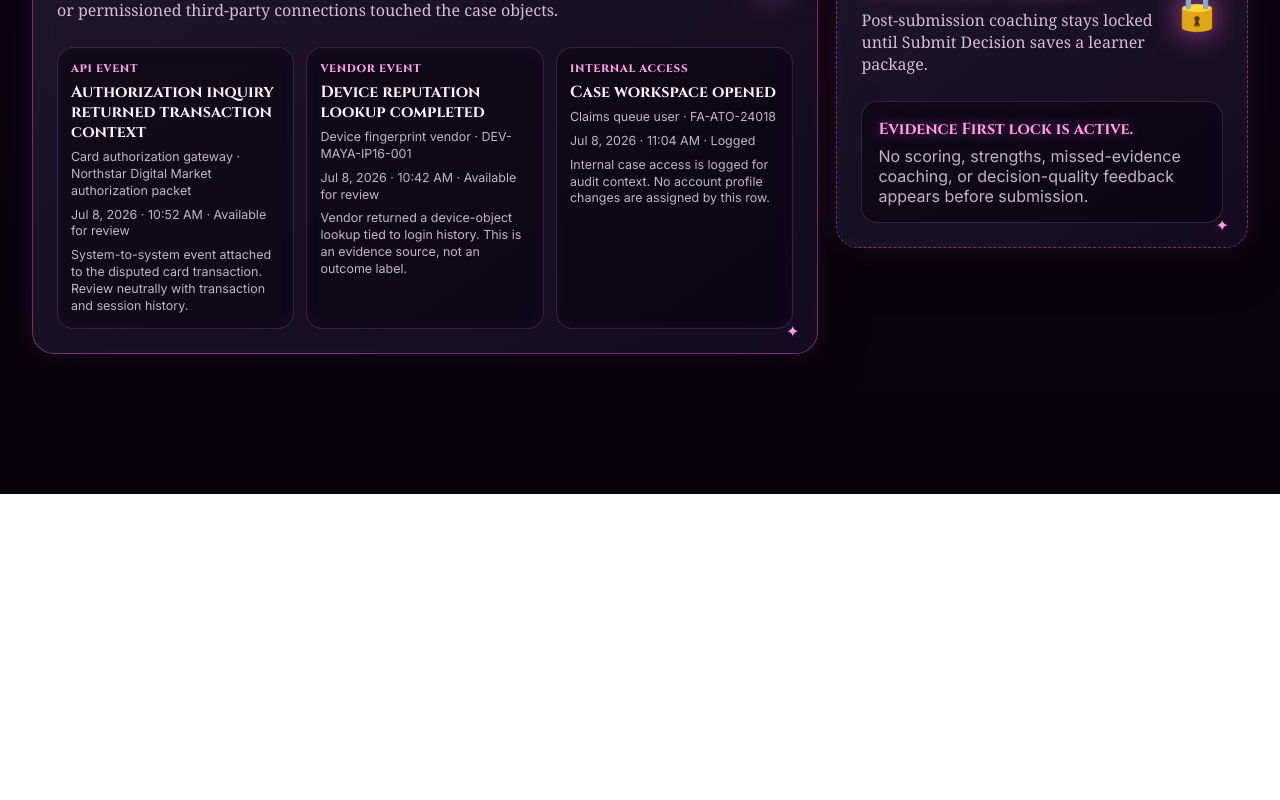
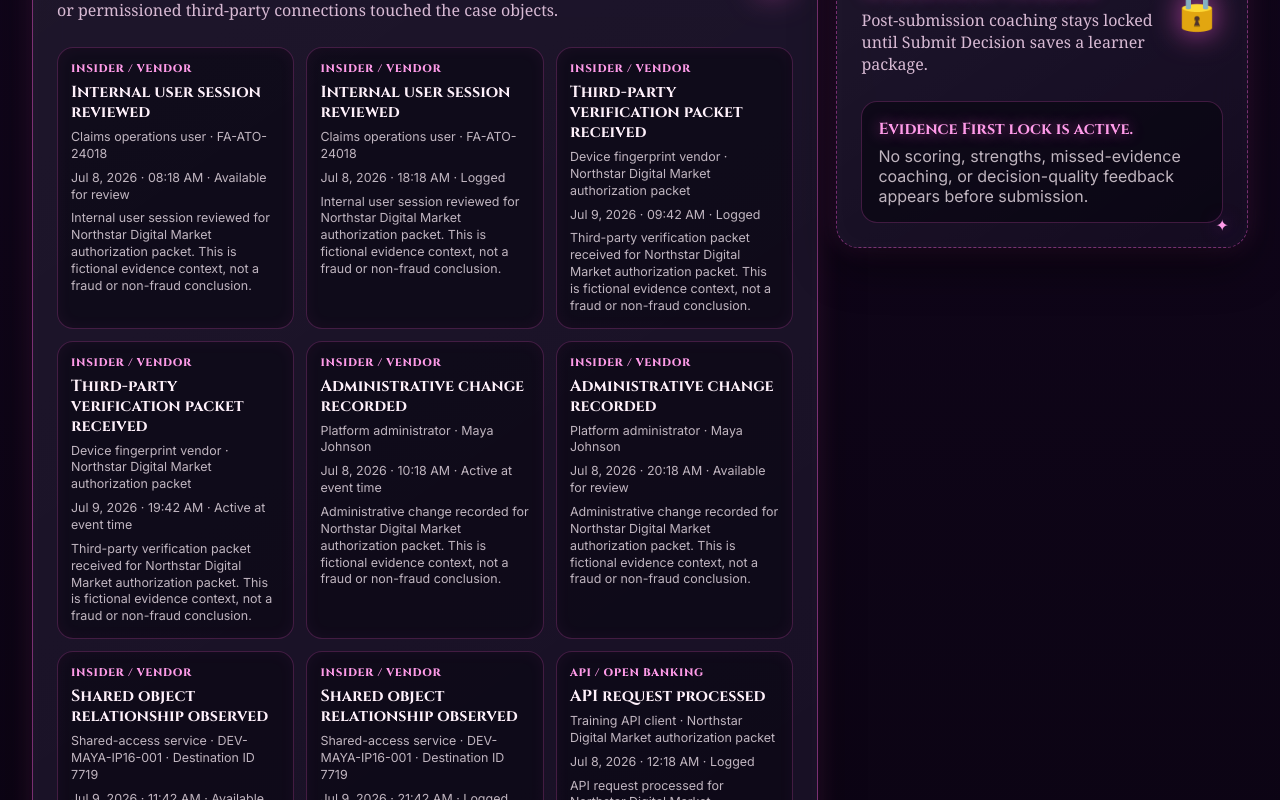
Before and after one commit to iamre2024-debug/fraud-Academy-v1, a React (Vite) app: page / in a window 1280 px wide. Shown: the part 2820-3620 px from the top of the page. Before the commit the page ends 3314 px from the top, so only its background shows below. Built offline with nearby package versions, Linux system fonts and the light colour scheme.

Commit message:
Complete ten system access investigator tools

```diff
--- a/src/data/systemAccessRecords.js
+++ b/src/data/systemAccessRecords.js
@@ -1,102 +1,109 @@
-export const systemAccessRecordsByCase = {
-  'FA-ATO-24018': [
-    {
-      id: 'SYS-ATO-001',
-      lane: 'API event',
-      actor: 'Card authorization gateway',
-      event: 'Authorization inquiry returned transaction context',
-      object: 'Northstar Digital Market authorization packet',
-      observed: 'Jul 8, 2026 · 10:52 AM',
-      status: 'Available for review',
-      context: 'System-to-system event attached to the disputed card transaction. Review neutrally with transaction and session history.',
-    },
-    {
-      id: 'SYS-ATO-002',
-      lane: 'Vendor event',
-      actor: 'Device fingerprint vendor',
-      event: 'Device reputation lookup completed',
-      object: 'DEV-MAYA-IP16-001',
-      observed: 'Jul 8, 2026 · 10:42 AM',
-      status: 'Available for review',
-      context: 'Vendor returned a device-object lookup tied to login history. This is an evidence source, not an outcome label.',
-    },
-    {
-      id: 'SYS-ATO-003',
-      lane: 'Internal access',
-      actor: 'Claims queue user',
-      event: 'Case workspace opened',
-      object: 'FA-ATO-24018',
-      observed: 'Jul 8, 2026 · 11:04 AM',
-      status: 'Logged',
-      context: 'Internal case access is logged for audit context. No account profile changes are assigned by this row.',
-    },
-  ],
-  'FA-CB-24007': [
-    {
-      id: 'SYS-CB-001',
-      lane: 'Merchant API event',
-      actor: 'Merchant dispute data endpoint',
-      event: 'Billing descriptor packet received',
-      object: 'StreamBox Premium recurring billing packet',
-      observed: 'Jul 8, 2026 · 8:31 AM',
-      status: 'Available for review',
-      context: 'Merchant-side packet can be compared with transaction history and customer cancellation evidence.',
-    },
-    {
-      id: 'SYS-CB-002',
-      lane: 'Vendor event',
-      actor: 'Document intake vendor',
-      event: 'Cancellation confirmation request created',
-      object: 'DOC-511',
-      observed: 'Jul 8, 2026 · 8:40 AM',
-      status: 'Requested',
-      context: 'Document request status only. It does not determine whether the claim is supported.',
-    },
-    {
-      id: 'SYS-CB-003',
-      lane: 'Internal access',
-      actor: 'Dispute operations queue',
-      event: 'Representment review lane available',
-      object: 'CLM-CB-24007',
-      observed: 'Jul 8, 2026 · 9:03 AM',
-      status: 'Open',
-      context: 'Administrative workflow record for possible chargeback representment routing.',
-    },
-  ],
-  'FA-CR-24003': [
-    {
-      id: 'SYS-CR-001',
-      lane: 'Open banking consent',
-      actor: 'External account connection provider',
-      event: 'Permissioned account-link check available',
-      object: 'Bank Code + Destination ID token',
-      observed: 'Jul 8, 2026 · 7:32 AM',
-      status: 'Available for review',
-      context: 'Open-banking style connection data can support Payment Verification review without exposing real account numbers.',
-    },
-    {
-      id: 'SYS-CR-002',
-      lane: 'API event',
-      actor: 'Credit decisioning service',
-      event: 'Usage request queued for system review',
-      object: 'Credit line usage request',
-      observed: 'Jul 8, 2026 · 7:36 AM',
-      status: 'Queued',
-      context: 'System queue event for account activity review. It is not a final risk decision.',
-    },
-    {
-      id: 'SYS-CR-003',
-      lane: 'Vendor event',
-      actor: 'Payment verification vendor',
-      event: 'Destination token verification packet created',
-      object: 'Destination ID token',
-      observed: 'Jul 8, 2026 · 7:40 AM',
-      status: 'Available for review',
-      context: 'Vendor packet should be compared with Payment Verification and identity records.',
-    },
-  ],
+export const SYSTEM_ACCESS_TOOLS = [
+  'Insider Activity',
+  'Vendor Verification',
+  'Admin Change Log',
+  'Shared Access',
+  'API Activity',
+  'Token History',
+  'Consent Records',
+  'Aggregator Connections',
+  'Webhook Events',
+  'Open Banking Links',
+];
+
+const caseProfiles = {
+  'FA-ATO-24018': {
+    subject: 'Maya Johnson',
+    object: 'Northstar Digital Market authorization packet',
+    device: 'DEV-MAYA-IP16-001',
+    destination: 'Destination ID 7719',
+    vendor: 'Device fingerprint vendor',
+    aggregator: 'TrainingConnect',
+  },
+  'FA-CB-24007': {
+    subject: 'Jordan Ellis',
+    object: 'StreamBox Premium recurring billing packet',
+    device: 'DEV-JORDAN-PX7-002',
+    destination: 'Destination ID 4412',
+    vendor: 'Document intake vendor',
+    aggregator: 'MerchantLink Training',
+  },
+  'FA-CR-24003': {
+    subject: 'Avery Brooks',
+    object: 'Credit line usage request',
+    device: 'DEV-AVERY-W11-003',
+    destination: 'Destination ID 8831',
+    vendor: 'Payment verification vendor',
+    aggregator: 'OpenLedger Training',
+  },
 };
 
-export function getSystemAccessRecords(caseId) {
-  return systemAccessRecordsByCase[caseId] ?? [];
+const toolTemplates = {
+  'Insider Activity': ['Internal user session reviewed', 'Claims operations user', 'Privileged access history', 'Does the internal-user activity explain any case changes?'],
+  'Vendor Verification': ['Third-party verification packet received', 'vendor', 'Vendor relationship and ownership history', 'Does the vendor relationship and returned packet make sense?'],
+  'Admin Change Log': ['Administrative change recorded', 'Platform administrator', 'Before-and-after configuration history', 'Who changed the setting, when, and from which session?'],
+  'Shared Access': ['Shared object relationship observed', 'Shared-access service', 'Repeated device, IP, email, phone, or destination history', 'Which case objects are reused across fictional training records?'],
+  'API Activity': ['API request processed', 'Training API client', 'Endpoint, response, IP, and request history', 'Does the API activity match the expected integration behavior?'],
+  'Token History': ['Token lifecycle event recorded', 'Token service', 'Creation, refresh, scope, and revocation history', 'Was the token active and properly scoped at the event time?'],
+  'Consent Records': ['Permission record reviewed', 'Consent service', 'Consent creation, scope, expiry, and revocation history', 'Was valid permission present for the requested data?'],
+  'Aggregator Connections': ['Aggregator connection checked', 'aggregator', 'Institution link and refresh history', 'Does the aggregator connection belong to the expected relationship?'],
+  'Webhook Events': ['Webhook delivery logged', 'Webhook service', 'Delivery attempts, response codes, and payload references', 'Was the event delivered and acknowledged as expected?'],
+  'Open Banking Links': ['Permissioned institution link reviewed', 'Open banking provider', 'Linked institution, consent, token, and account-link history', 'Does the permissioned link make sense for this customer and destination?'],
+};
+
+function profileFor(caseId) {
+  return caseProfiles[caseId] ?? {
+    subject: 'Training customer',
+    object: caseId,
+    device: 'DEV-TRAIN-001',
+    destination: 'Destination ID TRAIN',
+    vendor: 'Training verification vendor',
+    aggregator: 'Training Aggregator',
+  };
 }
+
+function buildRecord(caseId, tool, index) {
+  const profile = profileFor(caseId);
+  const [event, actorType, history, question] = toolTemplates[tool];
+  const actor = actorType === 'vendor' ? profile.vendor : actorType === 'aggregator' ? profile.aggregator : actorType;
+  const objectByTool = {
+    'Insider Activity': caseId,
+    'Vendor Verification': profile.object,
+    'Admin Change Log': profile.subject,
+    'Shared Access': `${profile.device} · ${profile.destination}`,
+    'API Activity': profile.object,
+    'Token History': `TKN-${caseId.replace(/[^A-Z0-9]/g, '').slice(-8)}`,
+    'Consent Records': `CNS-${caseId.replace(/[^A-Z0-9]/g, '').slice(-8)}`,
+    'Aggregator Connections': profile.aggregator,
+    'Webhook Events': `WHK-${caseId.replace(/[^A-Z0-9]/g, '').slice(-8)}`,
+    'Open Banking Links': `${profile.aggregator} · ${profile.destination}`,
+  };
+
+  return {
+    id: `${tool.split(' ').map((part) => part[0]).join('')}-${caseId}-${String(index + 1).padStart(2, '0')}`,
+    tool,
+    lane: ['Insider Activity', 'Vendor Verification', 'Admin Change Log', 'Shared Access'].includes(tool) ? 'Insider / Vendor' : 'API / Open Banking',
+    actor,
+    event,
+    object: objectByTool[tool],
+    observed: `Jul ${8 + (index % 2)}, 2026 · ${String(8 + index).padStart(2, '0')}:${index % 2 ? '42' : '18'} AM`,
+    status: index % 3 === 0 ? 'Available for review' : index % 3 === 1 ? 'Logged' : 'Active at event time',
+    history,
+    linkContext: `${objectByTool[tool]} connects to ${caseId} and ${profile.subject} for neutral investigator review.`,
+    context: `${event} for ${profile.object}. This is fictional evidence context, not a fraud or non-fraud conclusion.`,
+    investigatorQuestion: question,
+  };
+}
+
+export const systemAccessRecordsByCase = Object.fromEntries(
+  Object.keys(caseProfiles).map((caseId) => [caseId, SYSTEM_ACCESS_TOOLS.flatMap((tool, index) => [buildRecord(caseId, tool, index), buildRecord(caseId, tool, index + 10)])]),
+);
+
+export function getSystemAccessRecords(caseId, tool = '') {
+  const records = systemAccessRecordsByCase[caseId] ?? SYSTEM_ACCESS_TOOLS.flatMap((name, index) => [buildRecord(caseId, name, index)]);
+  return tool ? records.filter((record) => record.tool === tool) : records;
+}
+
+export function getSystemAccessToolSummary(caseId) {
+  return Object.fromEntries(SYSTEM_ACCESS_TOOLS.map((tool) => [tool, getSystemAccessRecords(caseId, tool).length]));
+}
```
